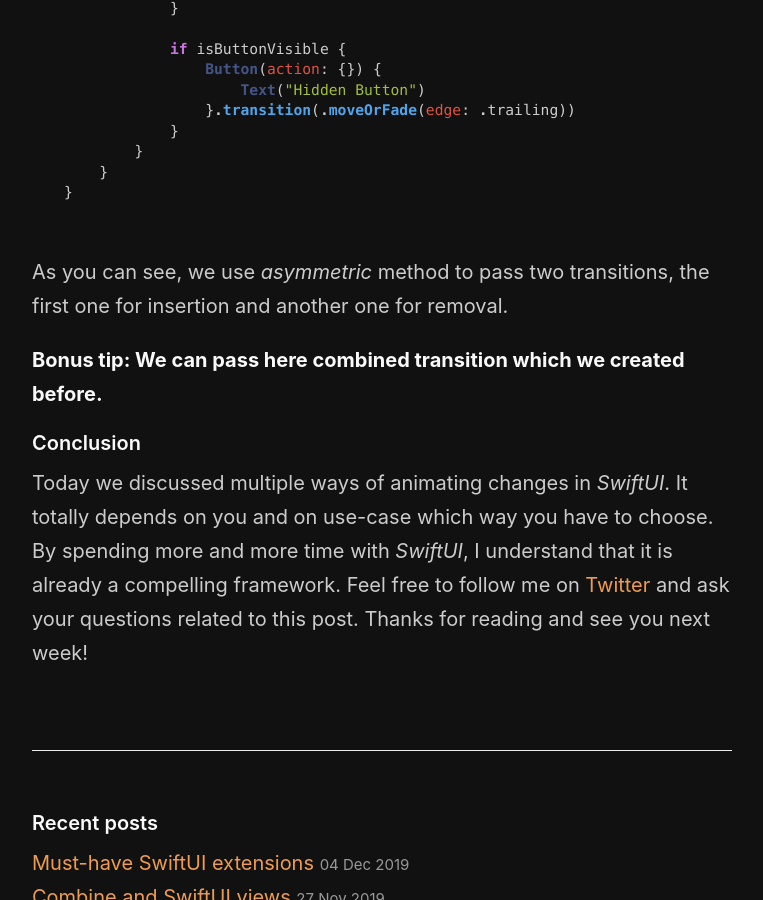
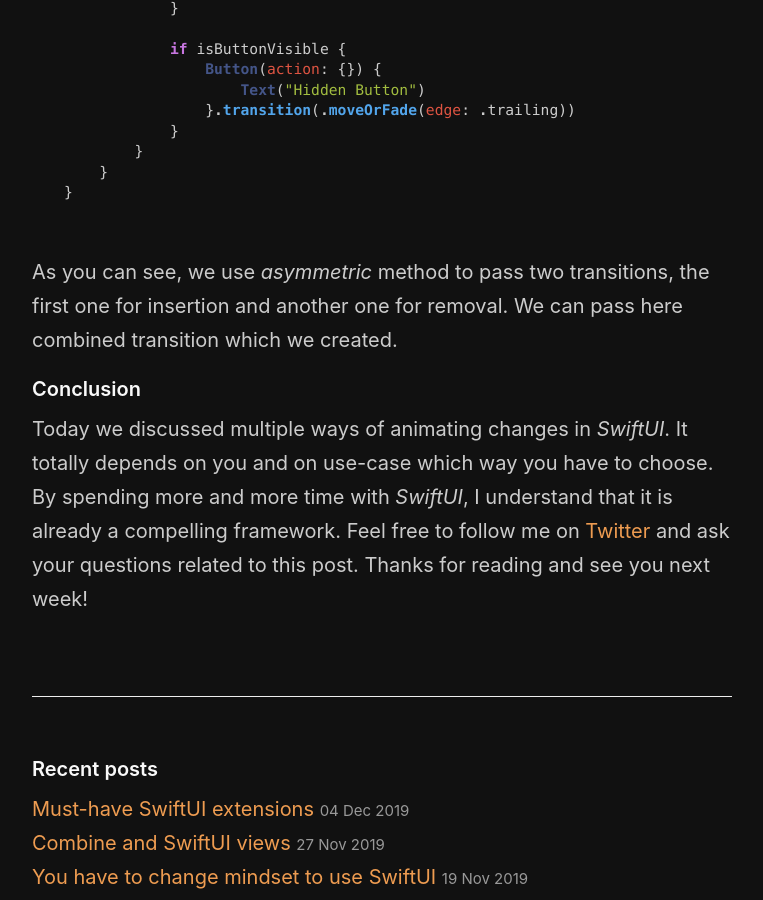
Before and after one commit to mecid/mecid.github.io, a Jekyll site: the page built from _posts/2019-06-26-animations-in-swiftui.md, in a window 1280 px wide and 900 px high, scrolled down 4544 px. Shown: the whole window, without its empty margins (258-1021 px from the left). Built offline with Jekyll 4.4.1, drawn with Linux system fonts in a browser that asks for light colours.

Commit message:
Update 2019-06-26-animations-in-swiftui.md

````diff
--- a/_posts/2019-06-26-animations-in-swiftui.md
+++ b/_posts/2019-06-26-animations-in-swiftui.md
@@ -167,9 +167,7 @@
 }
 ```
 
-As you can see, we use *asymmetric* method to pass two transitions, the first one for insertion and another one for removal.
-
-**Bonus tip: We can pass here combined transition which we created before.**
+As you can see, we use *asymmetric* method to pass two transitions, the first one for insertion and another one for removal. We can pass here combined transition which we created.
 
 #### Conclusion
 Today we discussed multiple ways of animating changes in *SwiftUI*. It totally depends on you and on use-case which way you have to choose. By spending more and more time with *SwiftUI*, I understand that it is already a compelling framework. Feel free to follow me on [Twitter](https://twitter.com/mecid) and ask your questions related to this post. Thanks for reading and see you next week!
````
